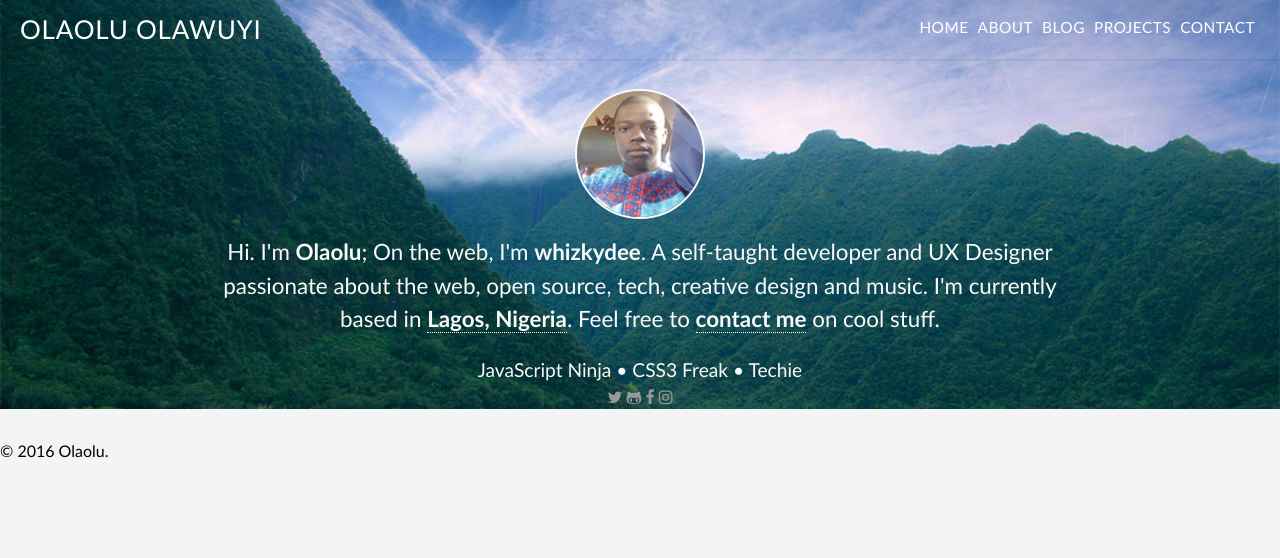
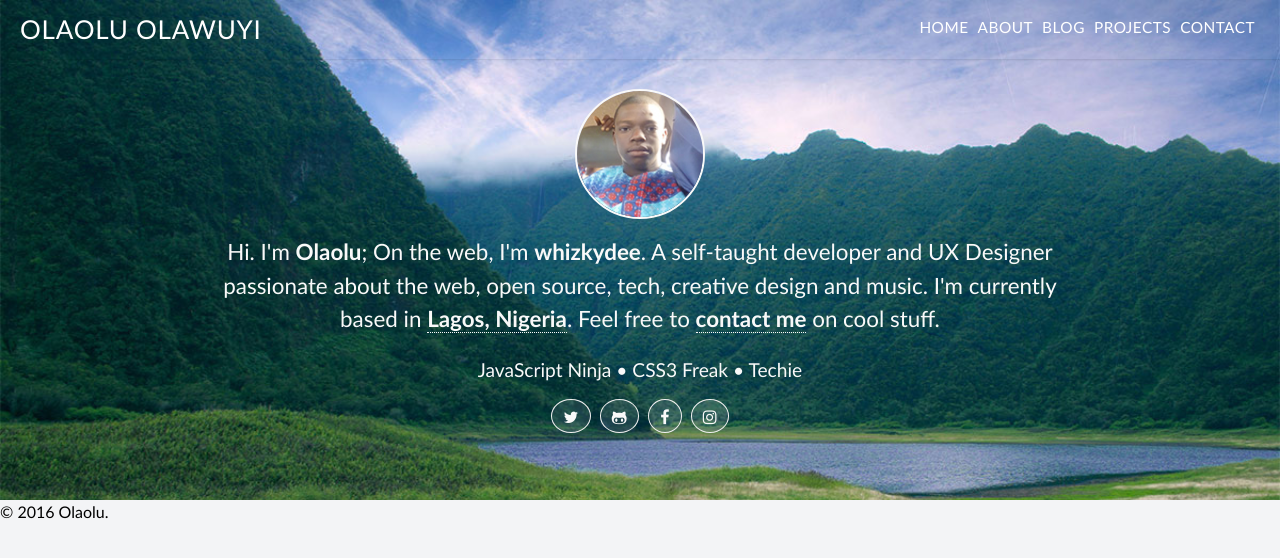
Before and after one commit to whizkydee/old-site, a Jekyll site: the page built from index.html, in a window 1280 px wide. Shown: the top 558 px of the page. Built offline with Jekyll 4.4.1, drawn with Linux system fonts in a browser that asks for light colours; nearby versions of some CDN libraries; some web fonts are replaced.

Commit message:
Update styles for social_link

```diff
--- a/_sass/_home.scss
+++ b/_sass/_home.scss
@@ -39,14 +39,17 @@
       }
    }
 }
+
 .about_content {
    background-image: url(../img/bg2.jpg);
    background-repeat: no-repeat;
    background-position: fixed;
    background-size: cover;
+   position: relative;
+   height: 500px;
    z-index: 1;
-   position: relative;
 }
+
 .about_section {
    font-family: $font-alt;
    position: relative;
@@ -83,15 +86,41 @@
             font-weight: bold;
          }
       }
+   }
+}
+
 .my_titles {
+   margin-bottom: 20px;
    position: relative;
-         display: block;
    color: $off_white;
    font-size: 1.2em;
+   display: block;
    > span {
       position: relative;
       color: $off_white;
    }
 }
+
+.social_links {
+   position: relative;
+   a {
+      @extend .round;
+      @include transition(background .3s ease-in-out);
+      background: transparentize($white, .9);
+      border: .124em solid $grey;
+      position: relative;
+      padding: .4em .7em;
+      margin-right: 5px;
+      &:last-child {
+         margin-right: 0;
+      }
+      &:hover {
+         background: transparentize($white, .5);
+         border: .124em solid transparentize($white, .5);
+      }
+      span {
+         position: relative;
+         color: $off_white;
       }
    }
+}
```
Lines whose indentation alone changed are shown as unchanged.
